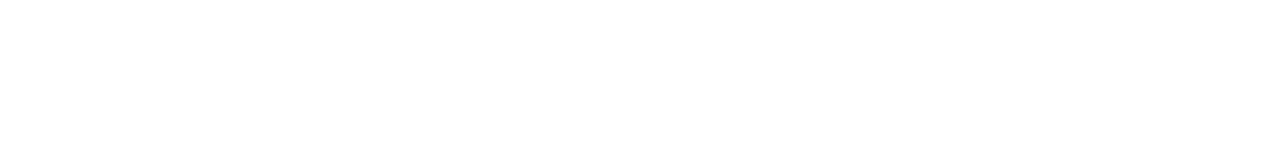
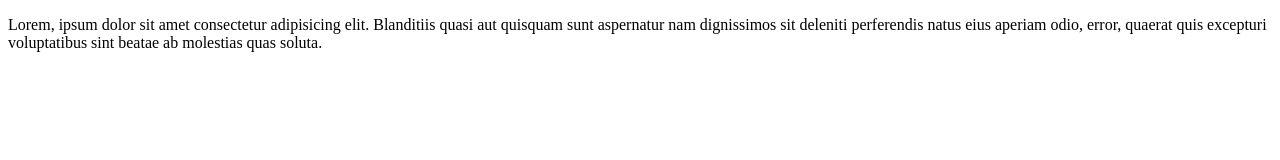
Before and after one commit to iamprem8863/GitLearningRepo, a plain HTML site: page project1/index.html in a window 1280 px wide. Drawn offline with Linux system fonts and the light colour scheme.

Commit message:
Commit after changes

```diff
--- a/project1/index.html
+++ b/project1/index.html
@@ -7,6 +7,7 @@
     <title>Document</title>
 </head>
 <body>
-
+    <p>Lorem, ipsum dolor sit amet consectetur adipisicing elit. Blanditiis quasi aut quisquam sunt aspernatur nam dignissimos sit deleniti perferendis natus eius aperiam odio,
+         error, quaerat quis excepturi voluptatibus sint beatae ab molestias quas soluta.</p>
 </body>
 </html>
```
